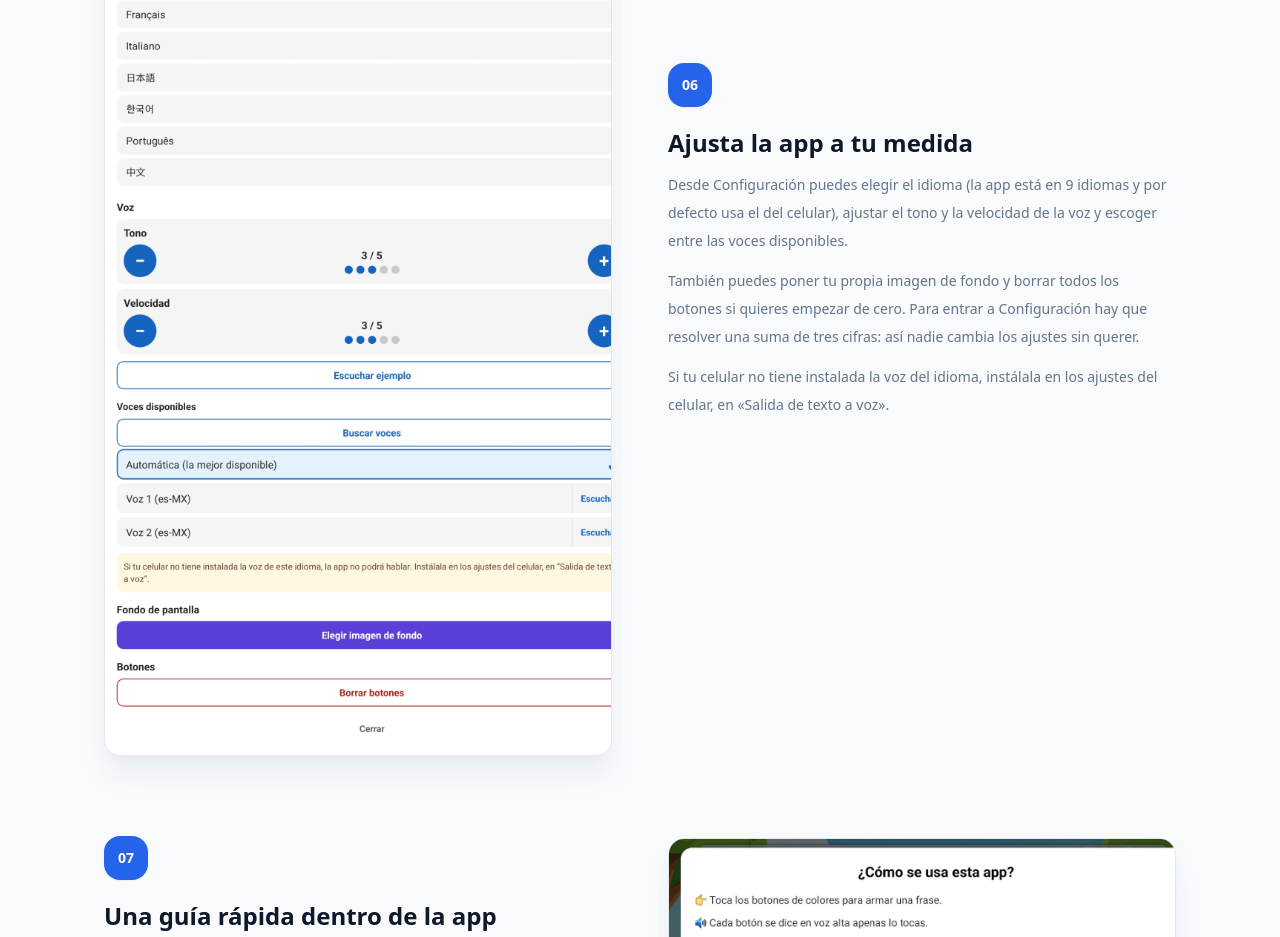
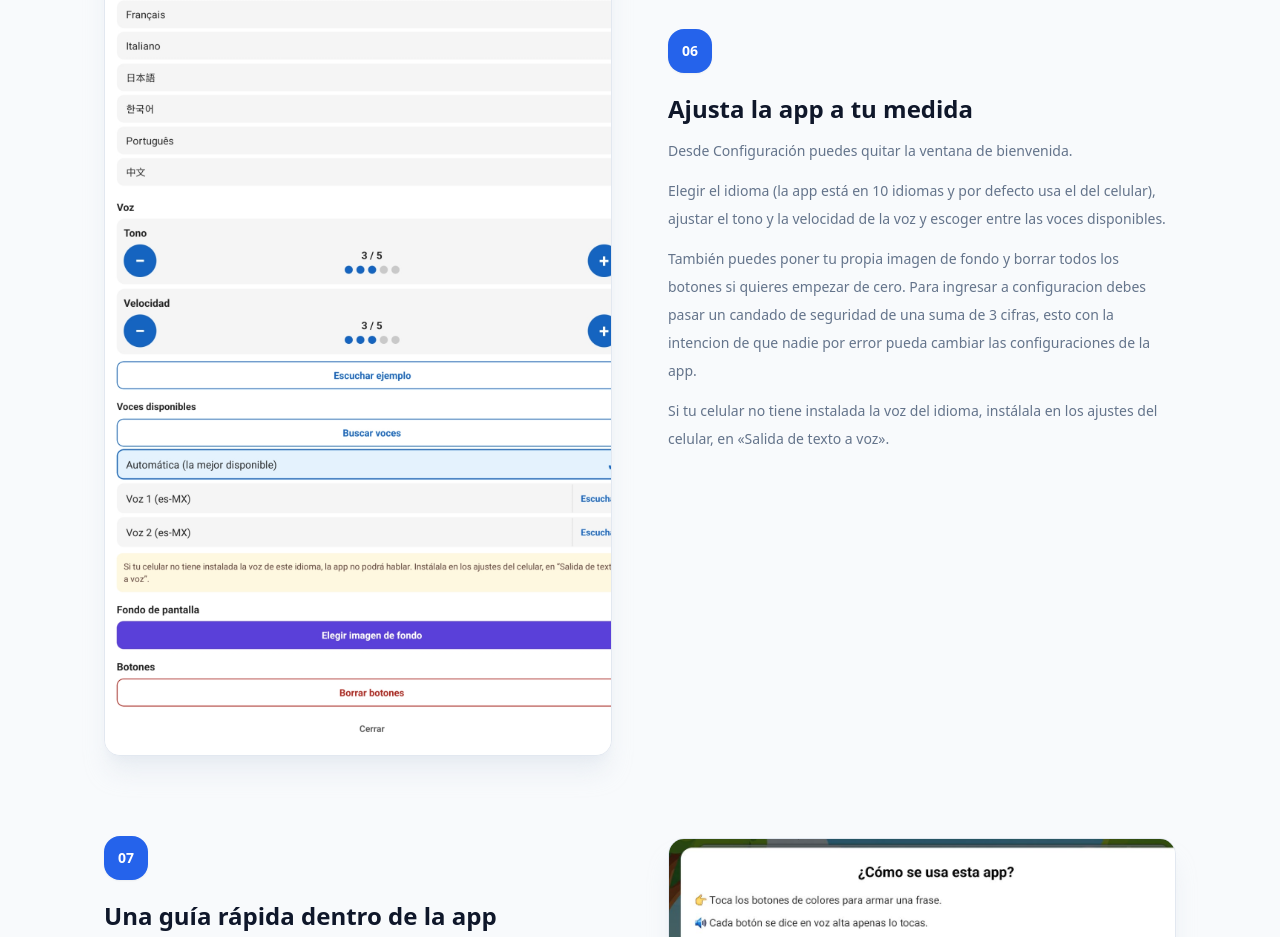
Before and after one commit to imargutierrz-hub/portal-willian, a Next.js app: page /hablapic in a window 1280 px wide. Shown: the part 5060-5997 px from the top of the page. Built offline with nearby package versions, Linux system fonts and the light colour scheme.

Commit message:
cambios menores guia

```diff
--- a/components/hablapic/GuiaPasoAPaso.tsx
+++ b/components/hablapic/GuiaPasoAPaso.tsx
@@ -63,8 +63,9 @@ const pasos = [
   {
     titulo: "Ajusta la app a tu medida",
     texto: [
-      "Desde Configuración puedes elegir el idioma (la app está en 9 idiomas y por defecto usa el del celular), ajustar el tono y la velocidad de la voz y escoger entre las voces disponibles.",
-      "También puedes poner tu propia imagen de fondo y borrar todos los botones si quieres empezar de cero. Para entrar a Configuración hay que resolver una suma de tres cifras: así nadie cambia los ajustes sin querer.",
+      "Desde Configuración puedes quitar la ventana de bienvenida.",
+      "Elegir el idioma (la app está en 10 idiomas y por defecto usa el del celular), ajustar el tono y la velocidad de la voz y escoger entre las voces disponibles.",
+      "También puedes poner tu propia imagen de fondo y borrar todos los botones si quieres empezar de cero. Para ingresar a configuracion debes pasar un candado de seguridad de una suma de 3 cifras, esto con la intencion de que nadie por error pueda cambiar las configuraciones de la app.",
       "Si tu celular no tiene instalada la voz del idioma, instálala en los ajustes del celular, en «Salida de texto a voz».",
     ],
     imagen: "/hablapic/guia/06-configuracion.jpg",
```
